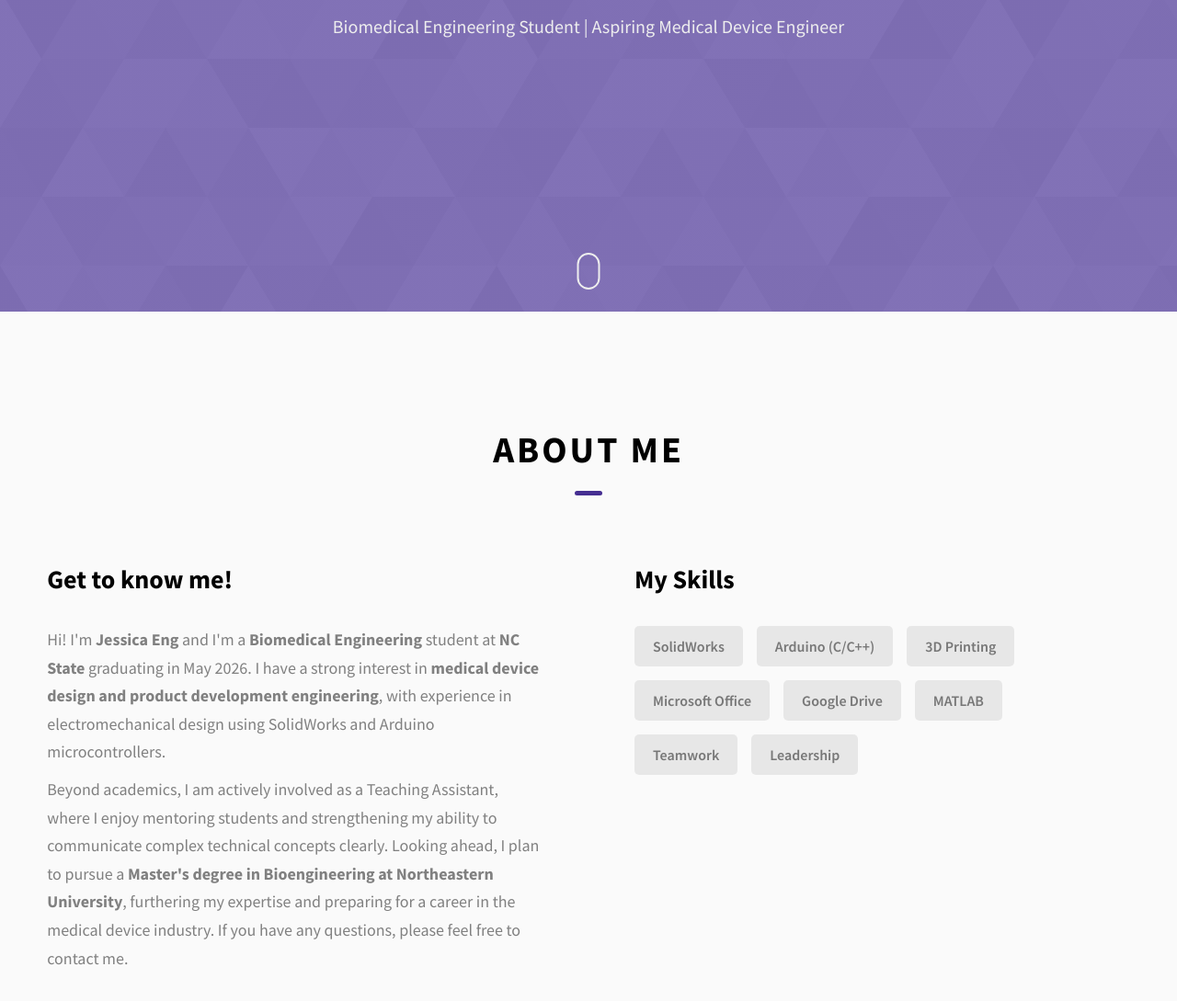
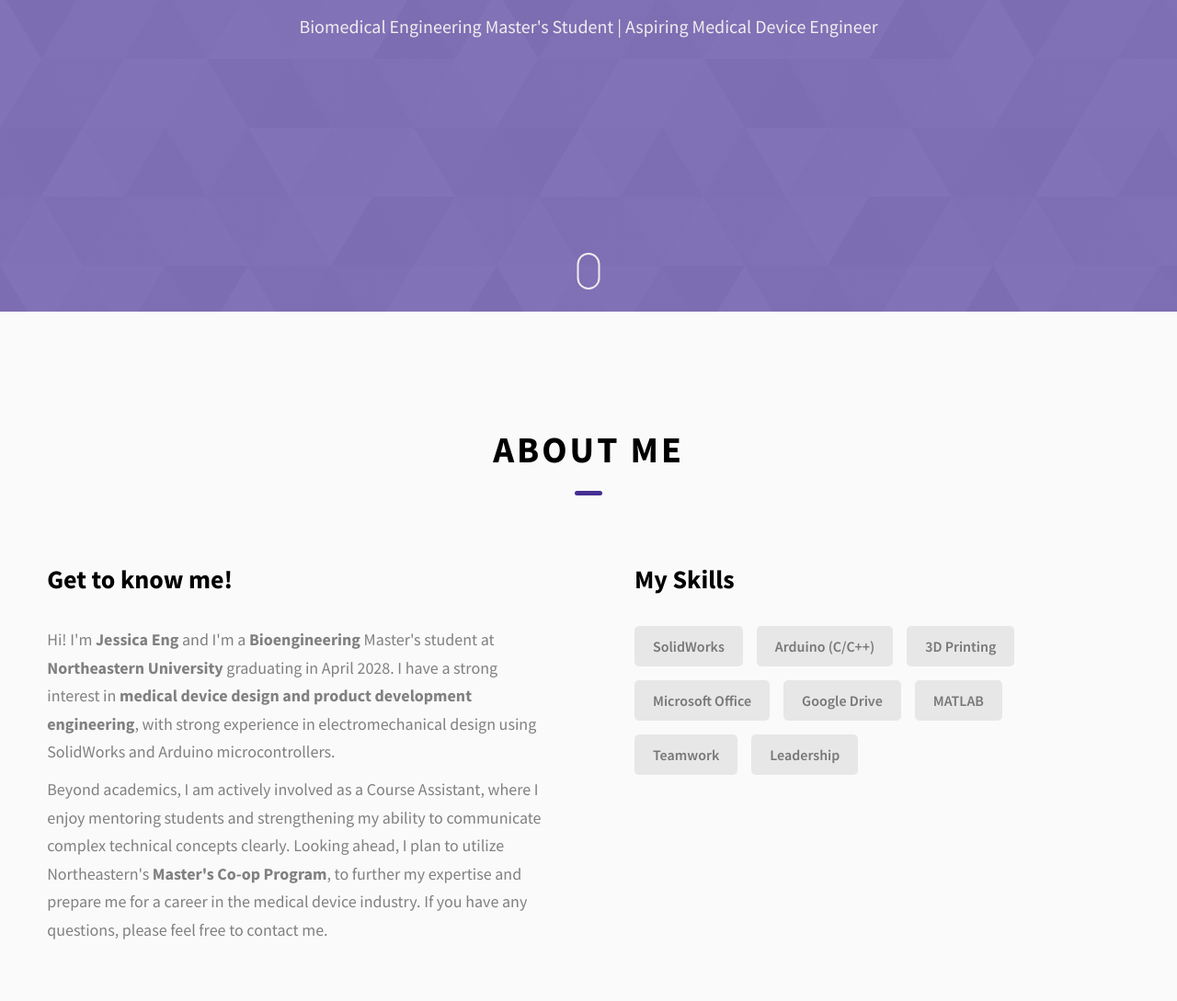
Before and after one commit to jessicaeng12/github-project-portfolio, a website: page index.html in a window 1280 px wide. Shown: the part 461-1550 px from the top of the page at 92% size. Drawn offline with Linux system fonts and the light colour scheme.

Commit message:
update home page

```diff
--- a/index.html
+++ b/index.html
@@ -85,7 +85,7 @@
     <section class="home-hero">
       <div class="home-hero__content">
         <h1 class="heading-primary">Welcome to Jessica's Project Portfolio</h1>
-        <h2 class="heading-sec__sub heading-sec__sub--lt">Biomedical Engineering Student | Aspiring Medical Device Engineer</h2>
+        <h2 class="heading-sec__sub heading-sec__sub--lt">Biomedical Engineering Master's Student | Aspiring Medical Device Engineer</h2>
       </div>
       <div class="home-hero__socials">
         <div class="home-hero__social">
@@ -121,18 +121,18 @@
               <p class="about__content-details-para">
                 Hi! I'm
                 <strong>Jessica Eng</strong>
-                and I'm a <strong> Biomedical Engineering</strong> student at <strong>NC State</strong>
-                graduating in May 2026.
+                and I'm a <strong> Bioengineering</strong> Master's student at <strong>Northeastern University</strong>
+                graduating in April 2028.
                 I have a strong interest in <strong>medical device design
-                and product development engineering</strong>, with experience
+                and product development engineering</strong>, with strong experience
                 in electromechanical design using SolidWorks and Arduino microcontrollers.
               </p>
               <p class="about__content-details-para">
-                Beyond academics, I am actively involved as a Teaching Assistant,
+                Beyond academics, I am actively involved as a Course Assistant,
                 where I enjoy mentoring students and strengthening my ability to
                 communicate complex technical concepts clearly. Looking ahead,
-                I plan to pursue a <strong>Master's degree in Bioengineering at Northeastern University</strong>,
-                furthering my expertise and preparing for a career in the medical device
+                I plan to utilize Northeastern's <strong>Master's Co-op Program</strong>,
+                to further my expertise and prepare me for a career in the medical device
                 industry. If you have any questions, please feel free to contact me.
               </p>
             </div>
```
Also changed, not shown: project-1.html (+0 -1 lines), project-2.html (+0 -1 lines), project-3.html (+0 -1 lines), project-4.html (+0 -1 lines), project-5.html (+0 -1 lines).
